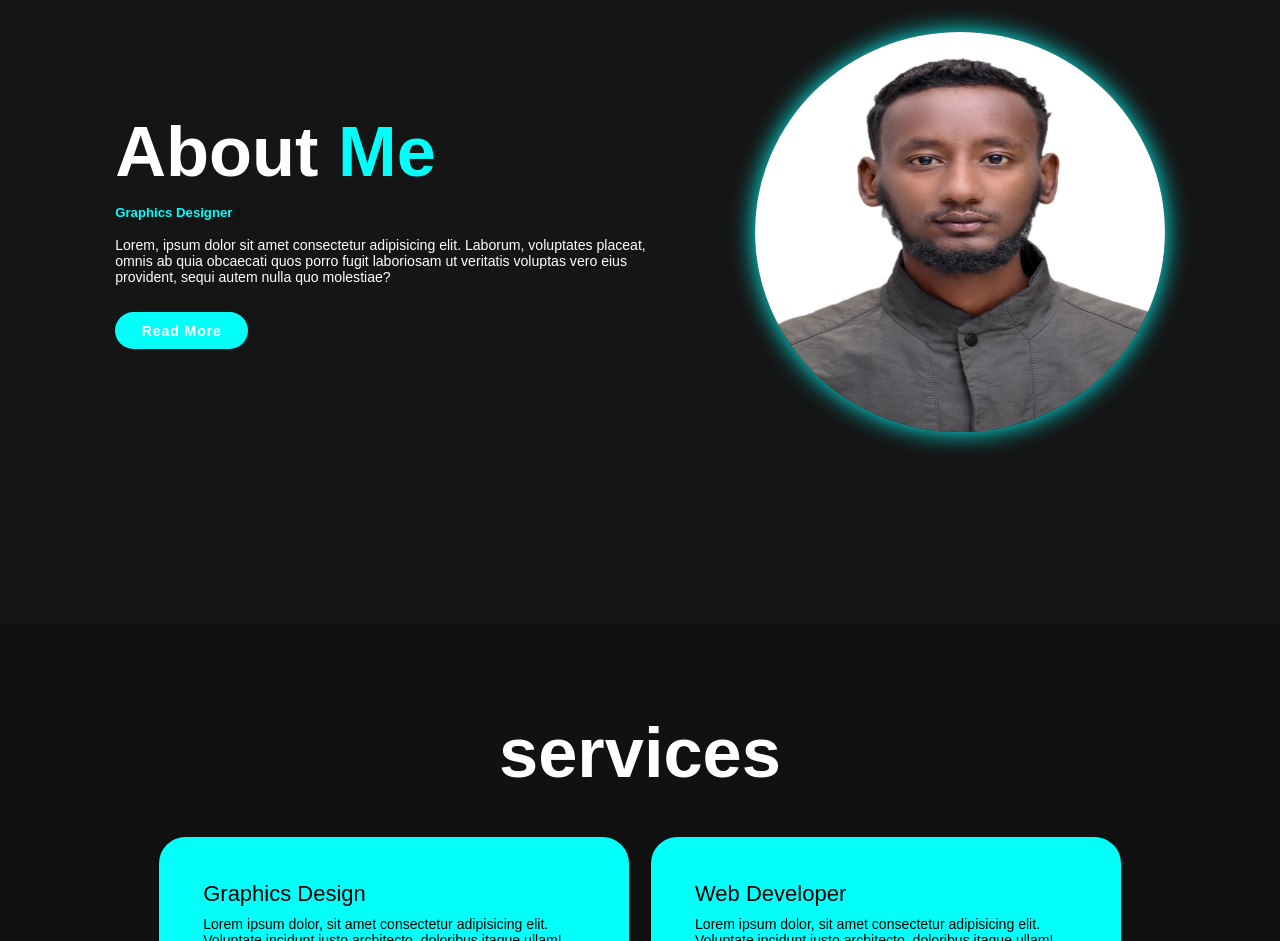
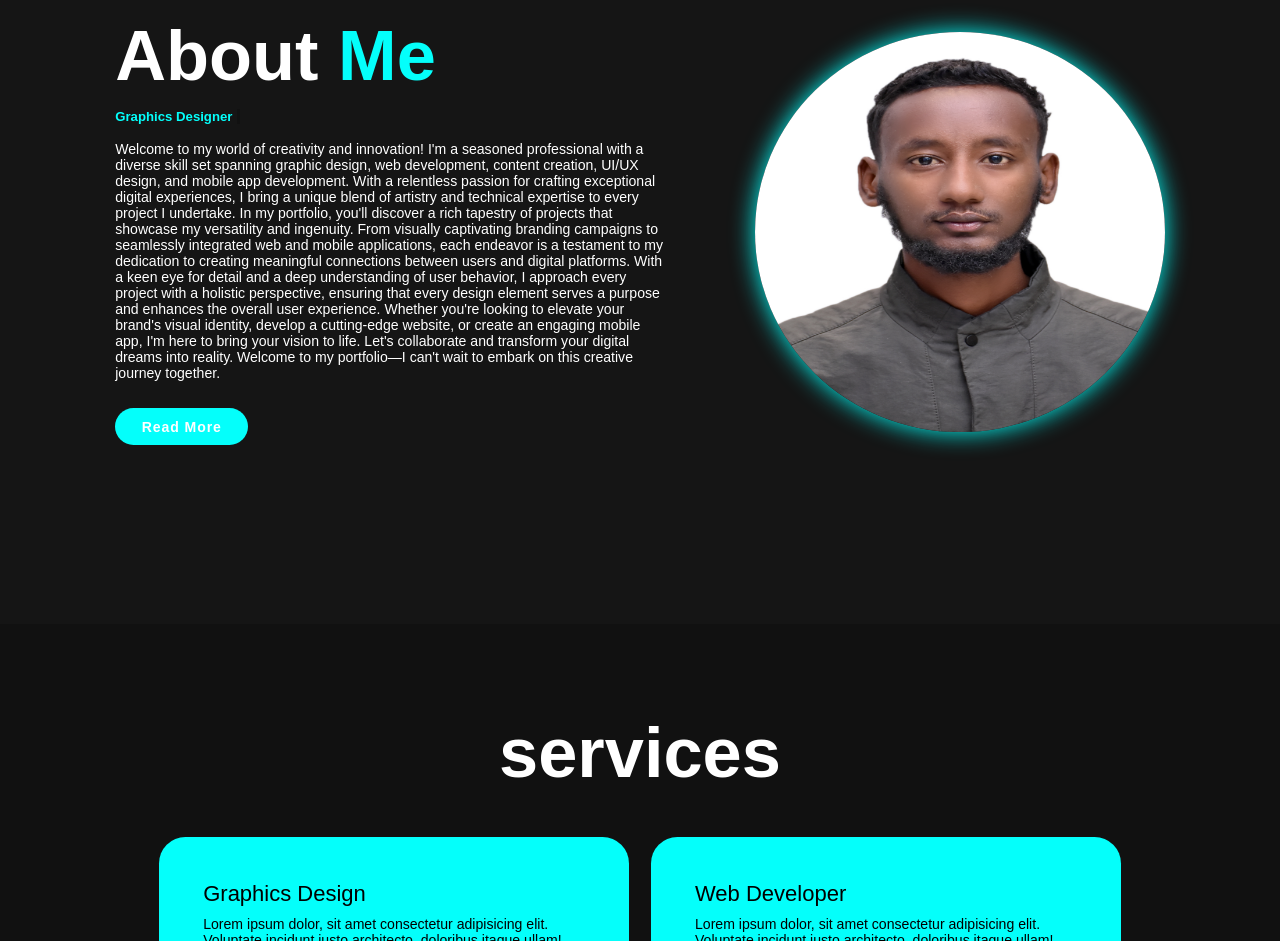
Before and after one commit to Sbiniyam/Binyamporto.github.io, a plain HTML site: page index.html in a window 1280 px wide. Shown: the part 1063-2004 px from the top of the page. Drawn offline with nearby package versions, Linux system fonts and the light colour scheme.

Commit message:
Update index.html

```diff
--- a/index.html
+++ b/index.html
@@ -61,10 +61,24 @@
         </h3>
 
         <p>
-          Lorem, ipsum dolor sit amet consectetur adipisicing elit. Laborum,
-          voluptates placeat, omnis ab quia obcaecati quos porro fugit
-          laboriosam ut veritatis voluptas vero eius provident, sequi autem
-          nulla quo molestiae?
+          Welcome to my world of creativity and innovation! I'm a seasoned professional
+          with a diverse skill set spanning graphic design, web development, content creation,
+          UI/UX design, and mobile app development. With a relentless passion for crafting
+          exceptional digital experiences, I bring a unique blend of artistry and technical
+          expertise to every project I undertake.
+
+         In my portfolio, you'll discover a rich tapestry of projects that showcase
+         my versatility and ingenuity. From visually captivating branding campaigns to
+         seamlessly integrated web and mobile applications, each endeavor is a testament to my
+         dedication to creating meaningful connections between users and digital platforms.
+
+        With a keen eye for detail and a deep understanding of user behavior, I approach
+        every project with a holistic perspective, ensuring that every design element
+        serves a purpose and enhances the overall user experience. Whether you're looking
+        to elevate your brand's visual identity, develop a cutting-edge website, or create
+        an engaging mobile app, I'm here to bring your vision to life. Let's collaborate
+        and transform your digital dreams into reality. Welcome to my portfolio—I can't
+        wait to embark on this creative journey together.
         </p>
         <a href="#" class="btn"> Read More</a>
       </div>
```
